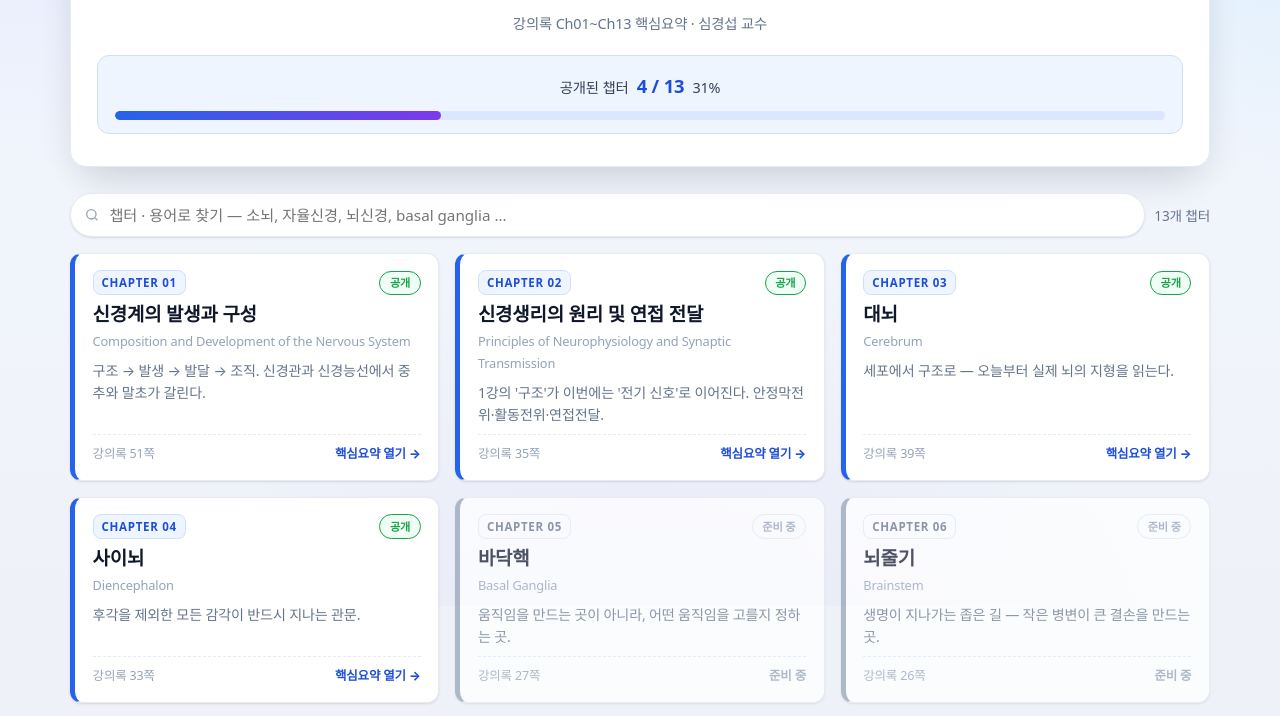
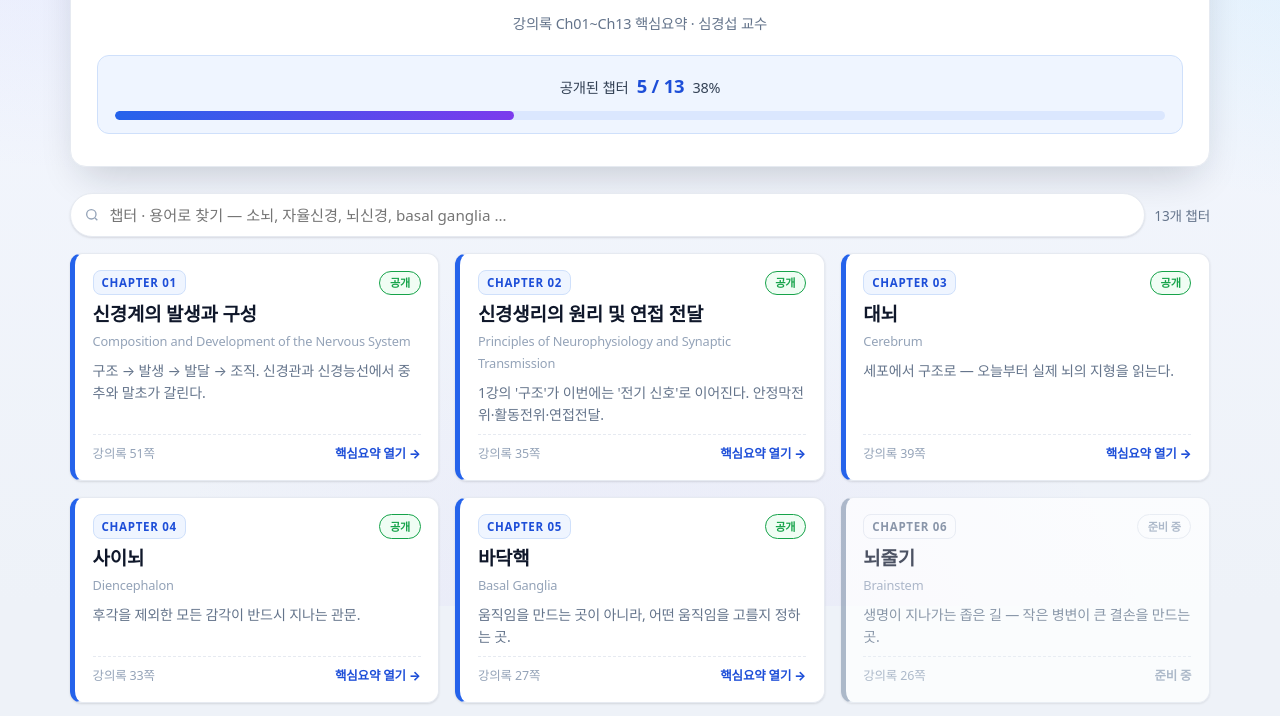
Before and after one commit to gssim11/neuroanat-hub, a plain HTML site: page index.html in a window 1280 px wide. Shown: the part 194-910 px from the top of the page. Drawn offline with Linux system fonts and the light colour scheme.

Commit message:
Ch05 바닥핵 공개 (na-ch05.vercel.app)
Co-Authored-By: Claude Opus 5.5 <noreply@anthropic.com>

```diff
--- a/index.html
+++ b/index.html
@@ -219,7 +219,7 @@ r.setAttribute("data-theme",t);})();</script>
 /* ══════════════════════════════════════════════════════════════
    챕터 목록 — 새 챕터를 공개할 때는 아래 배열에서 url만 채우면 됩니다.
    챕터 요약본은 GitHub 저장소 NA-chXX의 배포 주소를 씁니다
-   (Pages: https://gssim11.github.io/NA-ch03/ · Vercel: https://na-ch04.vercel.app/).
+   (Pages: https://gssim11.github.io/NA-ch03/ · Vercel: https://na-ch04.vercel.app/ · https://na-ch05.vercel.app/).
    url이 비어 있으면(""), 자동으로 "준비 중"으로 표시됩니다.
    캠퍼스 메타버스는 이 허브 한 곳만 링크하므로 손댈 필요가 없습니다.
    ══════════════════════════════════════════════════════════════ */
@@ -237,7 +237,8 @@ var CHAPTERS = [
    desc:"후각을 제외한 모든 감각이 반드시 지나는 관문.", slides:33,
    url:"https://na-ch04.vercel.app/"},
   {n:5,  kr:"바닥핵", en:"Basal Ganglia",
-   desc:"움직임을 만드는 곳이 아니라, 어떤 움직임을 고를지 정하는 곳.", slides:27, url:""},
+   desc:"움직임을 만드는 곳이 아니라, 어떤 움직임을 고를지 정하는 곳.", slides:27,
+   url:"https://na-ch05.vercel.app/"},
   {n:6,  kr:"뇌줄기", en:"Brainstem",
    desc:"생명이 지나가는 좁은 길 — 작은 병변이 큰 결손을 만드는 곳.", slides:26, url:""},
   {n:7,  kr:"소뇌", en:"Cerebellum",
```
Also changed, not shown: 1 other file.
